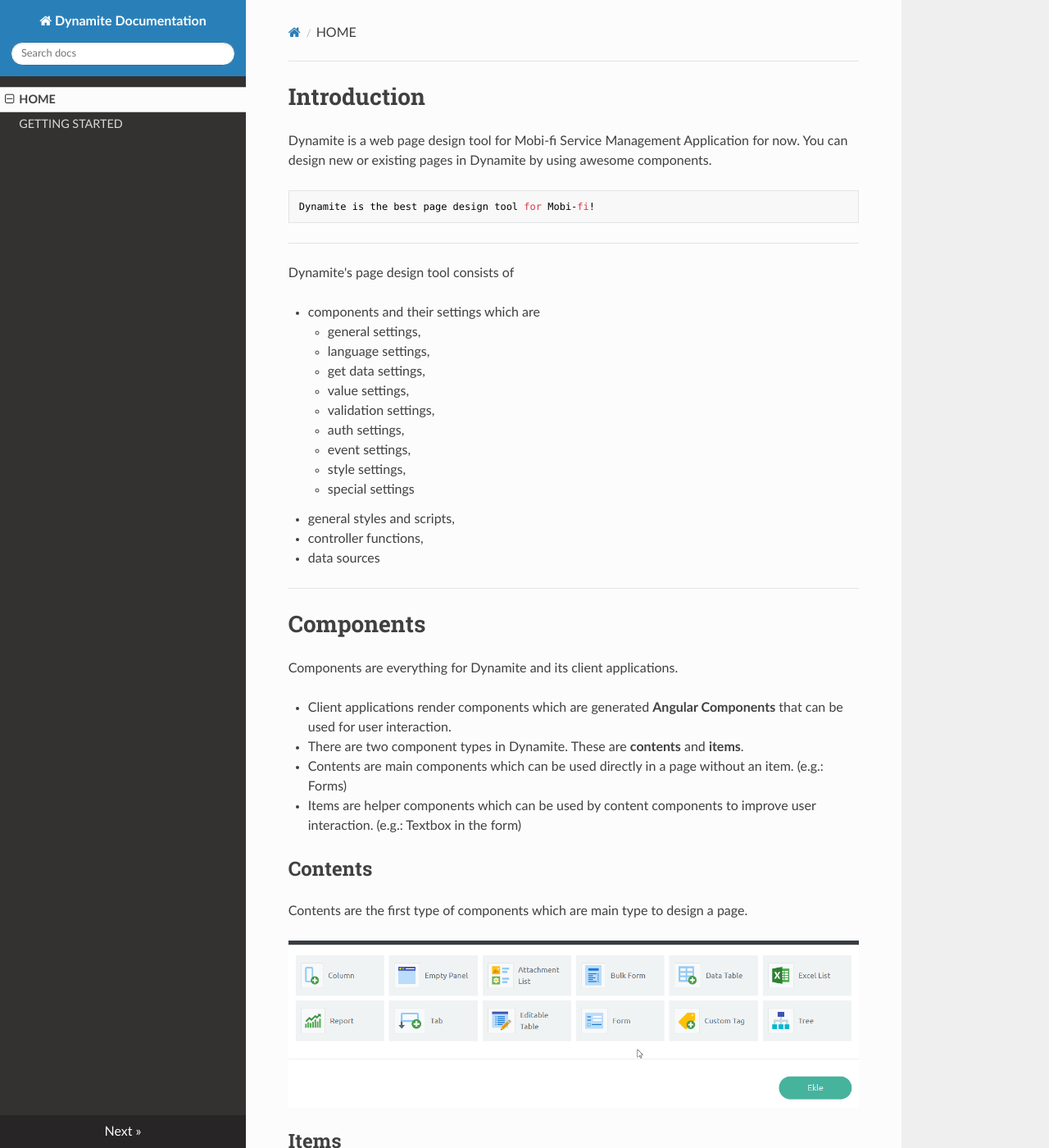
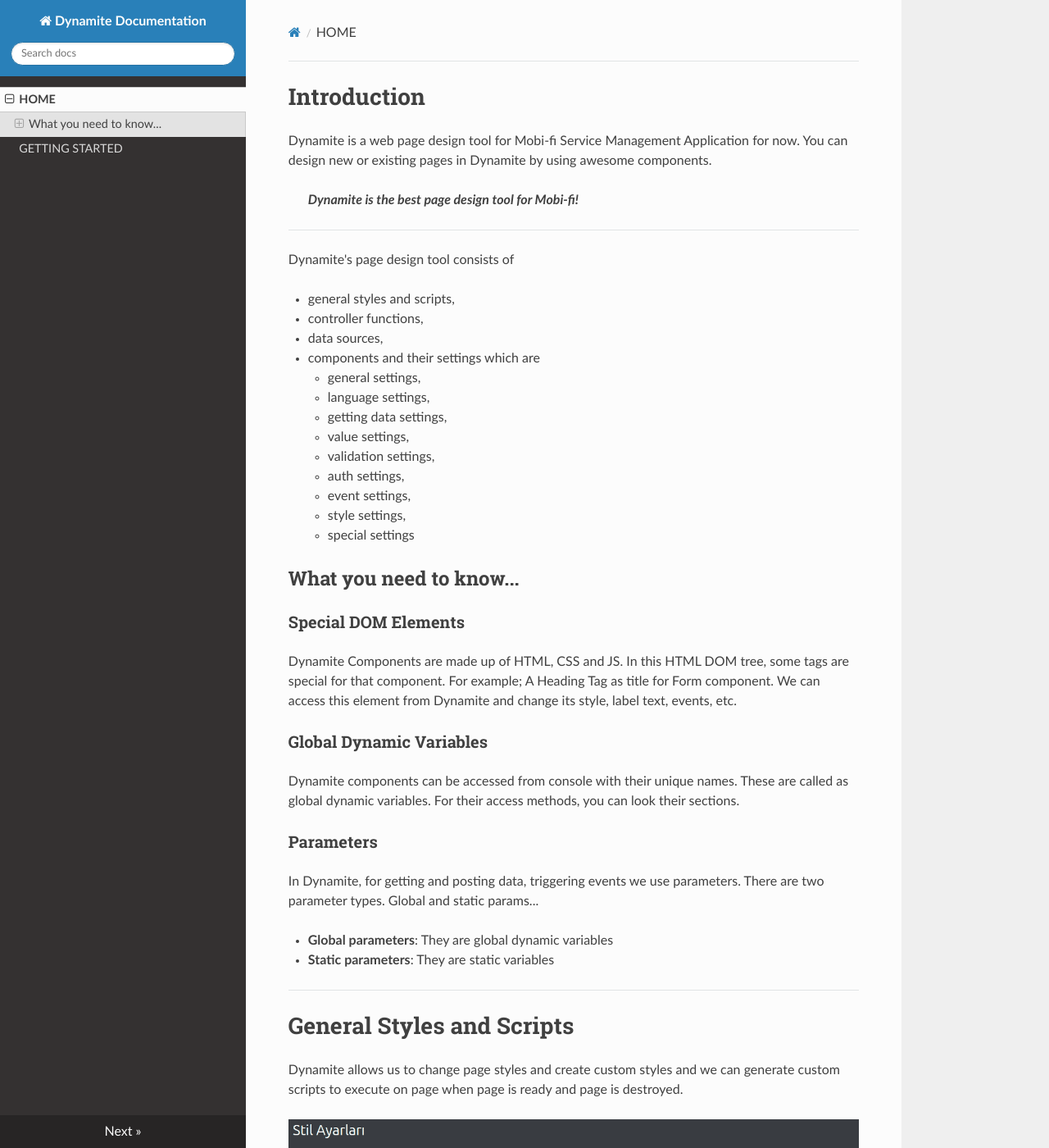
Before and after one commit to umutcakirbm/dynamitedocs, an MkDocs documentation site: the page built from docs/index.md, in a window 1280 px wide and 1400 px high. Shown: the whole window at 82% size. Built offline with MkDocs 1.6.1, drawn with Linux system fonts in a browser that asks for light colours; nearby versions of some CDN libraries; old or Windows-style settings are respelled for this version of MkDocs; some of the changed text lies outside the part shown.

Commit message:
introduction completed

```diff
--- a/docs/index.md
+++ b/docs/index.md
@@ -2,24 +2,68 @@
 
 Dynamite is a web page design tool for Mobi-fi Service Management Application for now. You can design new or existing pages in Dynamite by using awesome components.
 
-    Dynamite is the best page design tool for Mobi-fi!
+> _**Dynamite is the best page design tool for Mobi-fi!**_
+
 ---
 
 Dynamite's page design tool consists of
 
+* general styles and scripts,
+* controller functions,
+* data sources,
 * components and their settings which are
     * general settings,
     * language settings,
-    * get data settings,
+    * getting data settings,
     * value settings,
     * validation settings,
     * auth settings,
     * event settings,
     * style settings,
     * special settings
-* general styles and scripts,
-* controller functions,
-* data sources
+
+## What you need to know...
+
+### Special DOM Elements
+Dynamite Components are made up of HTML, CSS and JS. In this HTML DOM tree, some tags are special for that component. For example; A Heading Tag as title for Form component. We can access this element from Dynamite and change its style, label text, events, etc.
+
+### Global Dynamic Variables
+Dynamite components can be accessed from console with their unique names. These are called as global dynamic variables. For their access methods, you can look their sections.
+
+### Parameters
+In Dynamite, for getting and posting data, triggering events we use parameters. There are two parameter types. Global and static params...
+
+- **Global parameters**: They are global dynamic variables
+- **Static parameters**: They are static variables
+
+---
+
+# General Styles and Scripts
+Dynamite allows us to change page styles and create custom styles and we can generate custom scripts to execute on page when page is ready and page is destroyed.
+
+![Styles area](img/styles-area.gif)
+
+![Scripts area](img/scripts-area.gif)
+
+---
+
+# Controller Functions
+In Dynamite, components and their special elements have some events like `click`, `beforeClick`, `onClickSuccess`, etc. and they can trigger some custom functions with some parameters called as controller functions.
+
+![Controller functions area](img/controller-functions.gif)
+
+---
+
+# Data Sources
+For getting and posting data from Dynamite Client Applications, we should create data sources and use them.
+Data sources are created as
+
+- API Endpoint,
+- SQL Query,
+- Existing Model (Global Dynamic Variable),
+- Static Data (JSON)
+
+![Data sources area](img/data-sources-area.gif)
 
 ---
 
@@ -40,3 +84,117 @@ Contents are the first type of components which are main type to design a page.
 Items are helper components for content components.
 
 ![Item List](img/item-list.gif)
+
+---
+
+# Component Settings
+Every component has its own settings tab and can be managed easily. Let's look at this settings. :)
+
+## General Settings
+
+For **contents**;
+
+![Content General Settings](img/content-general.gif)
+
+- **Name**: This is name of the content component. It should be unique in all content components.
+- **Order**: This is the order of the component in the same level.
+- **Size**: This is the size of the component. Sizes are same with **Bootstrap** grid classes.
+
+For **items**;
+
+![Item General Settings](img/item-general.gif)
+
+- **Name**: This is name of the item component. It should be unique in parent content component.
+- **Model Key**: This is the content model property for data binding.
+- **Order**: This is the order of the component in the same level.
+- **Size**: This is the size of the component. Sizes are same with **Bootstrap** grid classes.
+
+## Language Settings
+Every component has special DOM elements for setup its some properties. This is language settings for label elements.
+
+![Language Settings](img/language-area.gif)
+
+- **Element**: Label element want to add text
+- **Type**: Language type (TR, EN, etc.)
+- **Value**: Text for selected element and language.
+
+## Getting Data Settings
+
+Getting data settings are for adding model to component via created data source.
+
+> _**It can be accessed from console.**_
+
+- For contents:
+    - `<CONTENT_NAME>.model`,
+    - `frmUser.model`
+- For items:
+    - `<PARENT_CONTENT_NAME>.<ITEM_NAME>.model`,
+    - `<PARENT_CONTENT_NAME>.<ITEM_NAME>[<MODEL_INDEX>].model`,
+    - `frmUser.txtName[3].model`
+
+---
+
+> _**Items have another settings with getting data called as Data Show Settings. Because items show their models as dropdown or modal dialog.**_
+
+Settings panel in **contents**;
+
+![Content get data](img/content-get-data.gif)
+
+Settings panel in **items**;
+
+![Item get data](img/item-get-data.gif)
+
+## Value Settings
+
+Value settings are only for item components. We can set default value for items with value settings. This value can be
+
+- Global Dynamic Variable
+- Static Variable
+- Data Source
+
+and we should set `Data Show Settings` for data source value or global dynamic `Object` variable.
+
+![Value Settings Area](img/value-settings-area.gif)
+
+## Validation Settings
+
+Validation settings are only for item components. We can validate item components and their special elements with validation settings like `max-length`, `min-length`, `regex`, etc.
+
+![Validation Settings Area](img/validation-area.gif)
+
+## Auth Settings
+
+We can give auth objects for all components and their special elements.
+
+> _**If you do not export the element to the auth object, it is displayed in all auth objects.**_
+
+![Auth Settings Area](img/auth-area.gif)
+
+## Event Settings
+
+We can set some events for all components and their special elements. These events are
+
+- `onClick`
+- `beforeClick`
+- `clickSuccessCallback`
+- `clickFailureCallback`
+- `onChange`
+- `onInit`
+
+and we can trigger events for
+
+- data sources with parameters
+- controller functions with parameters
+- page redirect on new page, same page or modal with state parameters
+
+![Event Settings Area](img/event-area.gif)
+
+## Style Settings
+
+We can set **class** and **id** values for components and their special elements.
+
+![Style Settings Area](img/style-area.gif)
+
+## Special Settings
+
+Some components have special settings panel with its own properties.
--- a/mkdocs.yml
+++ b/mkdocs.yml
@@ -1,5 +1,5 @@
 site_name: Dynamite Documentation
-pages:
+nav:
     - 'HOME': 'index.md'
     - 'GETTING STARTED': 'getting-started.md'
 theme: readthedocs
```
Also changed, not shown: docs/img/auth-area.gif (added), docs/img/content-general.gif (added), docs/img/content-get-data.gif (added), docs/img/controller-functions.gif (added), docs/img/data-sources-area.gif (added), docs/img/event-area.gif (added), docs/img/item-general.gif (added), docs/img/item-get-data.gif (added), docs/img/language-area.gif (added), docs/img/scripts-area.gif (added), docs/img/style-area.gif (added), docs/img/styles-area.gif (added), docs/img/validation-area.gif (added), docs/img/value-settings-area.gif (added).
